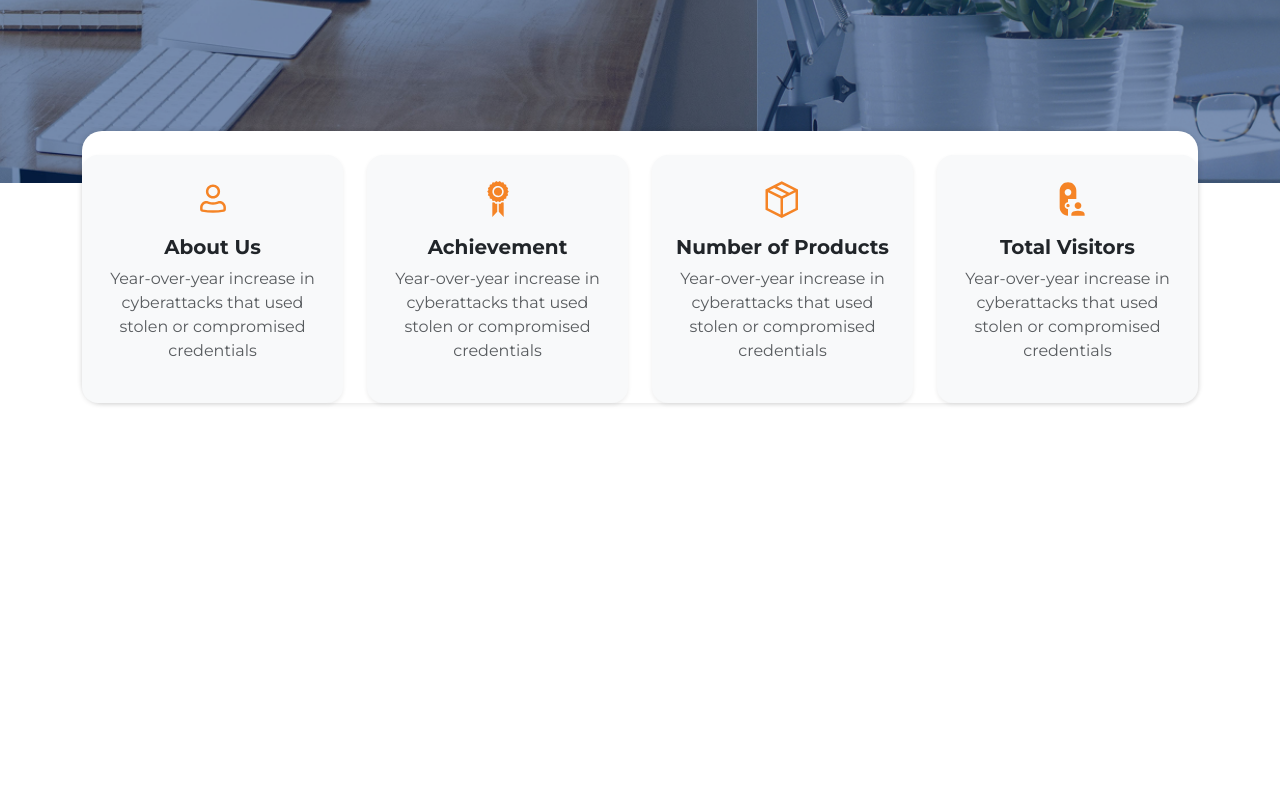
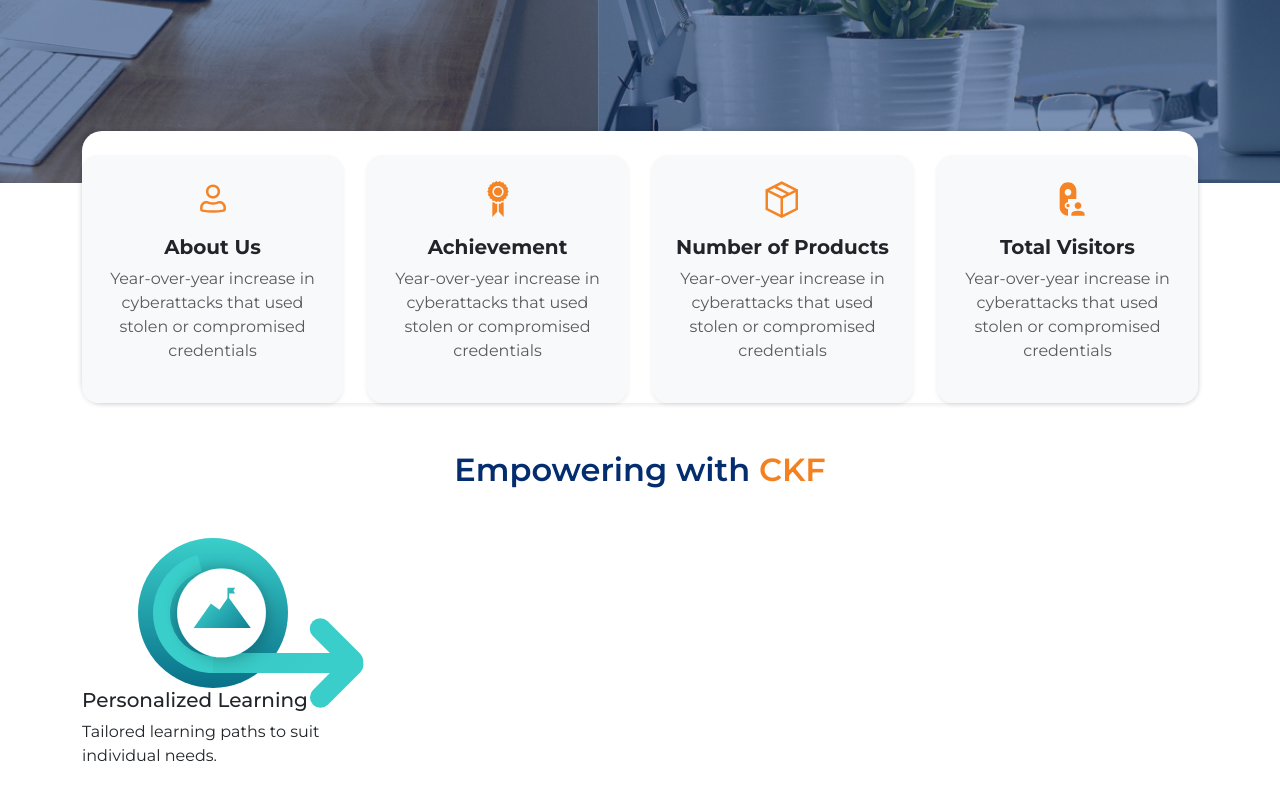
Before and after one commit to hardiksorthiya/ckf-react, a React (Create React App) app: page / in a window 1280 px wide. Shown: the part 682-1482 px from the top of the page. Before the commit the page ends 1133 px from the top, so only its background shows below. Built offline with nearby package versions, Linux system fonts and the light colour scheme.

Commit message:
empowering ckf

```diff
--- a/src/App.js
+++ b/src/App.js
@@ -2,6 +2,7 @@ import './App.css';
 import Navbar from './componant/Navbar/Navbar';
 import Slider from './componant/Home/slider';
 import Archivementsection from './componant/Home/archivementsection';
+import Empowerment from './componant/Home/empowerment';
 
 function App() {
   return (
@@ -9,6 +10,7 @@ function App() {
       <Navbar/>
       <Slider/>
       <Archivementsection/>
+      <Empowerment/>
     </>
   );
 }
--- /dev/null
+++ b/src/componant/Home/empowerment.js
@@ -0,0 +1,30 @@
+import React from 'react'
+import './style.css'
+
+const Empowerment = () => {
+    return (
+        <div className='container my-5'>
+            <div className='row'>
+                <div className='title-section text-center mb-4'>
+                    <h2 className='empowerment-text'>Empowering with <span>CKF</span></h2>
+                </div>
+            </div>
+            <div className='row'>
+                <div className='col-md-3'>
+                    <div className='empowerment-card position-relative'>
+                    <img src='../assets/images/mission.svg' alt='empowerment' className='image-empowerment' />
+                    <div class="arrow"></div>
+                        <div class="icon m-auto " id="icon1">
+                            <div class="icon-circle  m-auto my-3" id="icon-circle1"></div>
+                        </div>
+
+
+                        <h5 className='empowerment-card-title'>Personalized Learning</h5>
+                        <p className='empowerment-card-text'>Tailored learning paths to suit individual needs.</p>
+                    </div>
+                </div>
+            </div>
+        </div>
+    )
+}
+export default Empowerment
--- a/src/componant/Home/style.css
+++ b/src/componant/Home/style.css
@@ -69,3 +69,76 @@ p.subtitleslider {
     background: white;
     z-index: 10;
 }
+/* empowerment */
+
+h2.empowerment-text {
+    font-weight: 600;
+    color: var(--primary-color);
+}
+h2.empowerment-text span {
+    color: var(--secondary-color);
+}
+
+img.image-empowerment {
+    position: absolute;
+    z-index: 13;
+    left: 31%;
+    top: 7%;
+}
+.arrow {
+    position: absolute;
+    width: 130px;
+    height: 20px;
+    background: linear-gradient(135deg, #38c8c4, #3ACECA);
+    top: 50%;
+    left: 50%;
+    z-index: 12;
+}
+
+.arrow:before, .arrow:after {
+    display: block;
+    content: "";
+    position: absolute;
+    left: 6.2rem;
+    background: #3ACECA;
+    width: 4.2rem;
+    height: 1.3rem;
+    transform-origin: 0.2rem center;
+    transition: 0.5s;
+    border-radius: 1rem;
+}
+.arrow:before {
+    transform: rotate(45deg);
+    top: -40px;
+}
+.arrow:after {
+    transform: rotate(315deg);
+    bottom: -40px;
+}
+.icon {
+    position: relative;
+    width: 150px;
+    height: 150px;
+    border-radius: 100%;
+    background: linear-gradient(180deg, var(--primary-light-color) 40%, var(--primary-dark-color) 100%);
+    overflow: visible;
+    z-index: 10;
+}
+.icon-circle {
+    position: relative;
+    width: 120px;
+    height: 120px;
+    border-radius: 100%;
+    border: 17px solid;
+    border-color: var(--primary-light-color) var(--primary-light-color);
+    border-top: 17px solid transparent;
+    border-right: 17px solid transparent;
+    rotate: 30deg;
+    top: 10%;
+}
+#icon1{
+    background: linear-gradient(180deg, #3ACECA, #097189);
+}
+#icon-circle1{
+    border-color: transparent transparent rgb(58, 206, 202) rgb(58, 206, 202);
+}
```
Also changed, not shown: public/assets/images/mission.svg (added).
